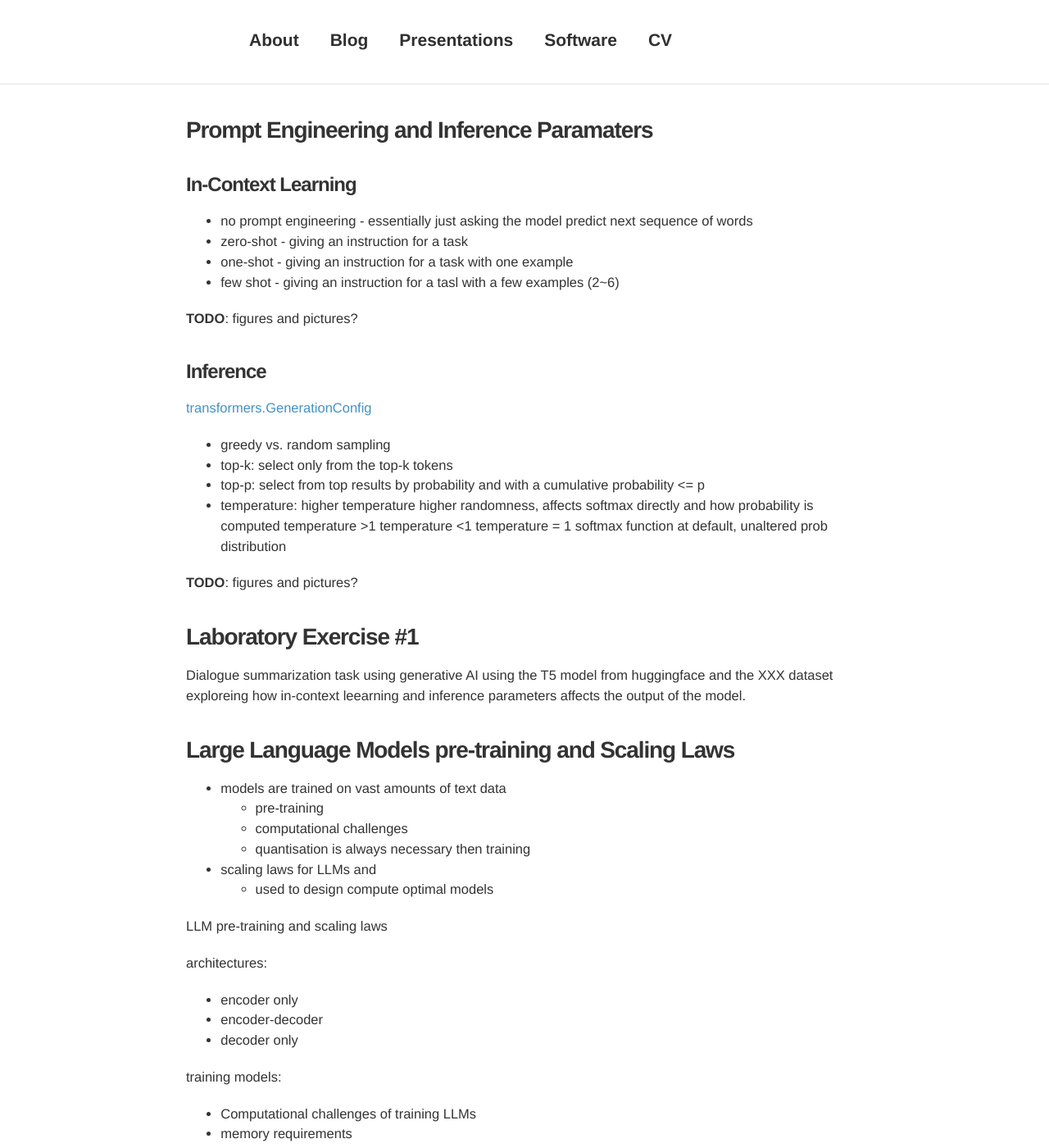
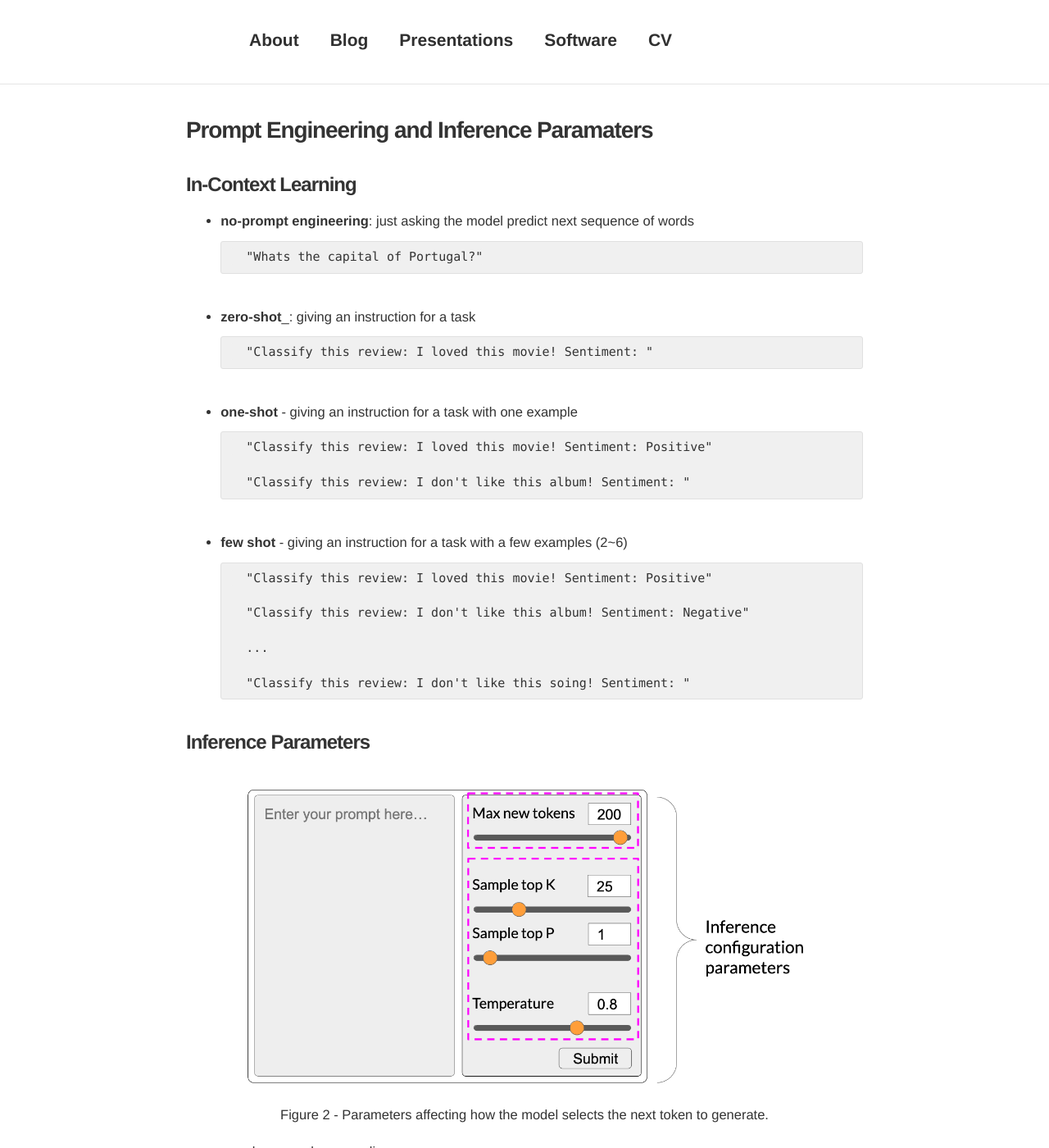
Before and after one commit to davidsbatista/davidsbatista.net, a Jekyll site: the page built from _posts/2023-09-15-Generative_AI_LLMs-Coursera.md, in a window 1280 px wide and 1400 px high, scrolled down 943 px. Shown: the whole window at 82% size. Built offline with Jekyll 4.4.1, drawn with Linux system fonts in a browser that asks for light colours; nearby versions of some CDN libraries; comment, search, counter and statistics services are not loaded; some of the changed text lies outside the part shown.

Commit message:
cleaning up notes for LLMs course

```diff
--- a/_posts/2023-09-15-Generative_AI_LLMs-Coursera.md
+++ b/_posts/2023-09-15-Generative_AI_LLMs-Coursera.md
@@ -45,17 +45,49 @@ Then it's first introduced in the course the Generative AI project lifecycle whi
 
 #### __In-Context Learning__
 
-- no prompt engineering - essentially just asking the model predict next sequence of words
-- zero-shot - giving an instruction for a task
-- one-shot - giving an instruction for a task with one example
-- few shot - giving an instruction for a tasl with a few examples (2~6)
+- __no-prompt engineering__: just asking the model predict next sequence of words
 
-__TODO__: figures and pictures?
+		"Whats the capital of Portugal?"
 
 
-#### __Inference__
+    <span style="height: 20px; display: block;"></span>
 
-[transformers.GenerationConfig](https://huggingface.co/docs/transformers/v4.29.1/en/main_classes/text_generation#transformers.GenerationConfig)
+
+- __zero-shot___:  giving an instruction for a task
+
+		"Classify this review: I loved this movie! Sentiment: "
+
+
+    <span style="height: 20px; display: block;"></span>
+
+
+- __one-shot__ - giving an instruction for a task with one example
+
+		"Classify this review: I loved this movie! Sentiment: Positive"
+
+		"Classify this review: I don't like this album! Sentiment: "
+
+
+    <span style="height: 20px; display: block;"></span>
+
+- __few shot__ - giving an instruction for a task with a few examples (2~6)
+
+
+		"Classify this review: I loved this movie! Sentiment: Positive"
+
+		"Classify this review: I don't like this album! Sentiment: Negative"
+
+		...
+
+		"Classify this review: I don't like this soing! Sentiment: "
+
+
+#### __Inference Parameters__
+
+<figure>
+  <img style="width: 85%; height: 85%" src="/assets/images/2023-09-15-Generative_configuration_-_inference_parameters.png">
+  <figcaption>Figure 2 - Parameters affecting how the model selects the next token to generate.</figcaption>
+</figure>
 
 - greedy vs. random sampling
 - top-k: select only from the top-k tokens
@@ -66,12 +98,12 @@ __TODO__: figures and pictures?
 	temperature <1
 	temperature = 1 softmax function at default, unaltered prob distribution
 
-__TODO__: figures and pictures?
 
+see: [transformers.GenerationConfig](https://huggingface.co/docs/transformers/v4.29.1/en/main_classes/text_generation#transformers.GenerationConfig)
 
 ### __Laboratory Exercise #1__
 
-Dialogue summarization task using generative AI using the T5 model from huggingface and the XXX dataset exploreing how in-context leearning and inference parameters affects the output of the model.
+Dialogue summarisation task using generative AI using the T5 model from Huggingface and the XXX dataset exploring how in-context learning and inference parameters affects the output of the model.
 
 
 ### __Large Language Models pre-training and Scaling Laws__
@@ -117,12 +149,12 @@ Pre-training for domain adaptation
 - https://arxiv.org/abs/2303.17564
 
 
-learning memory optimizaions and parallel computing for efficient LLms training
+learning memory optimisations and parallel computing for efficient LLms training
 
 
 
 
-## __Fine-Tuning__
+## __Week 2: Fine-Tuning__ ([slides](/assets/documents/Coursera-Generative-AI-with-LLMs/Generative_AI_with_LLMs-W2.pdf))
 
 - Fine-tuning
     Describe how fine-tuning with instructions using prompt datasets can improve performance on one or more tasks
```
Also changed, not shown: other parts of _posts/2023-09-15-Generative_AI_LLMs-Coursera.md (+2 -2 lines), assets/images/2023-09-15-Generative_configuration_-_inference_parameters.png (added).
